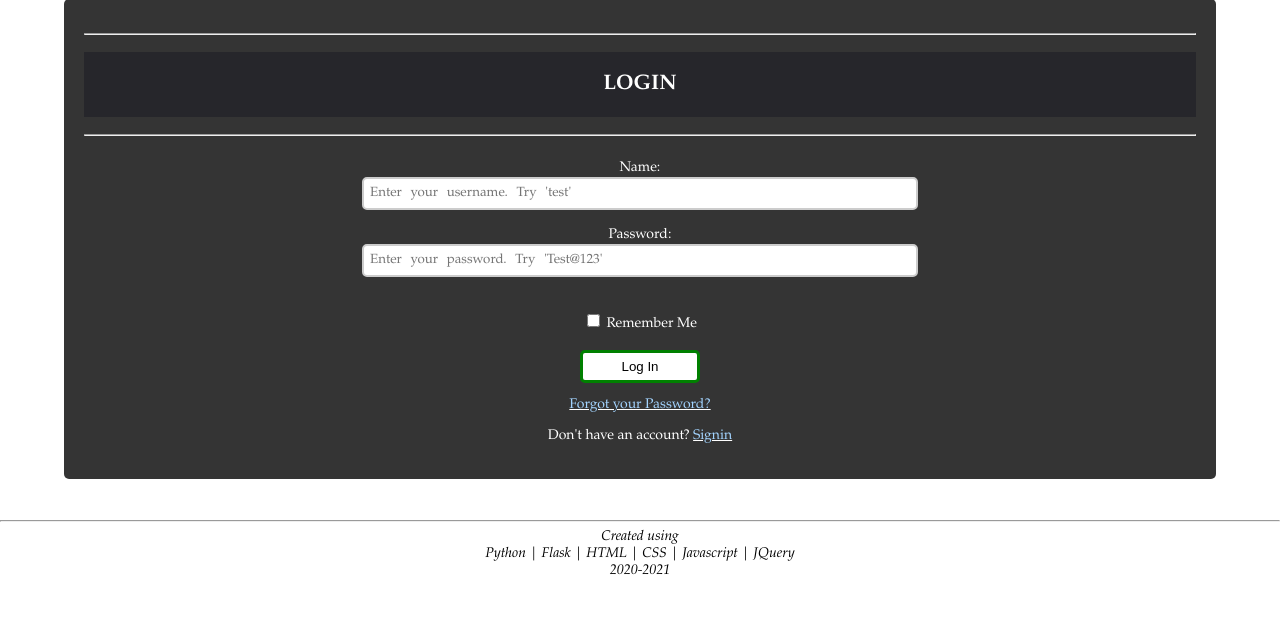
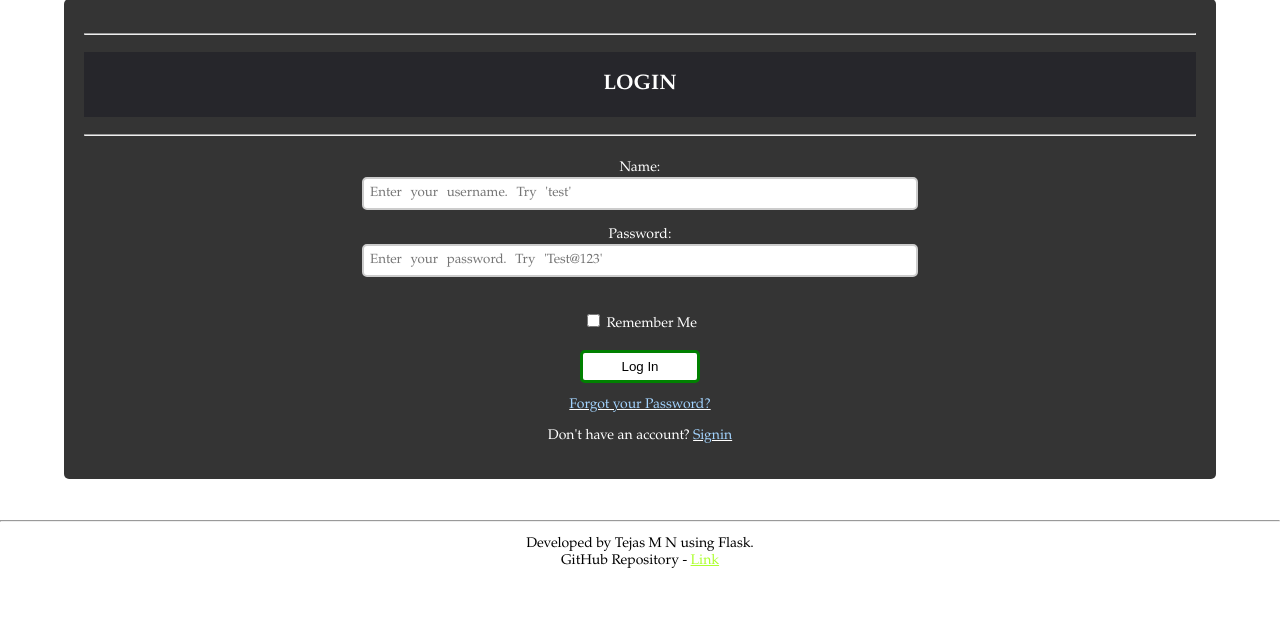
Before and after one commit to tejas-mn/Flask-App, a Flask app: page /login/ in a window 1280 px wide. Shown: the part 176-800 px from the top of the page. Run offline with Flask 2, Linux system fonts and the light colour scheme; some libraries are stand-ins or nearby versions.

Commit message:
Update base.html

```diff
--- a/templates/base.html
+++ b/templates/base.html
@@ -69,7 +69,8 @@
 
         <footer style="text-align: center;">
             <hr>
-            <cite>Created using <br>Python | Flask | HTML | CSS | Javascript | JQuery<br> 2020-2021</cite>
+            <!-- <cite>Created using <br>Python | Flask | HTML | CSS | Javascript | JQuery<br> 2020-2021 | </cite> -->
+<p class="footer"><span>Developed by <span class="user">Tejas M N </span> using Flask. </span><br><span>GitHub Repository - <a href="https://github.com/tejas-mn/Flask-App/tree/master" target="_blank" rel="noreferrer" style="color: greenyellow;">Link</a> </span></p>
             <br><br>
         </footer>
 
```
